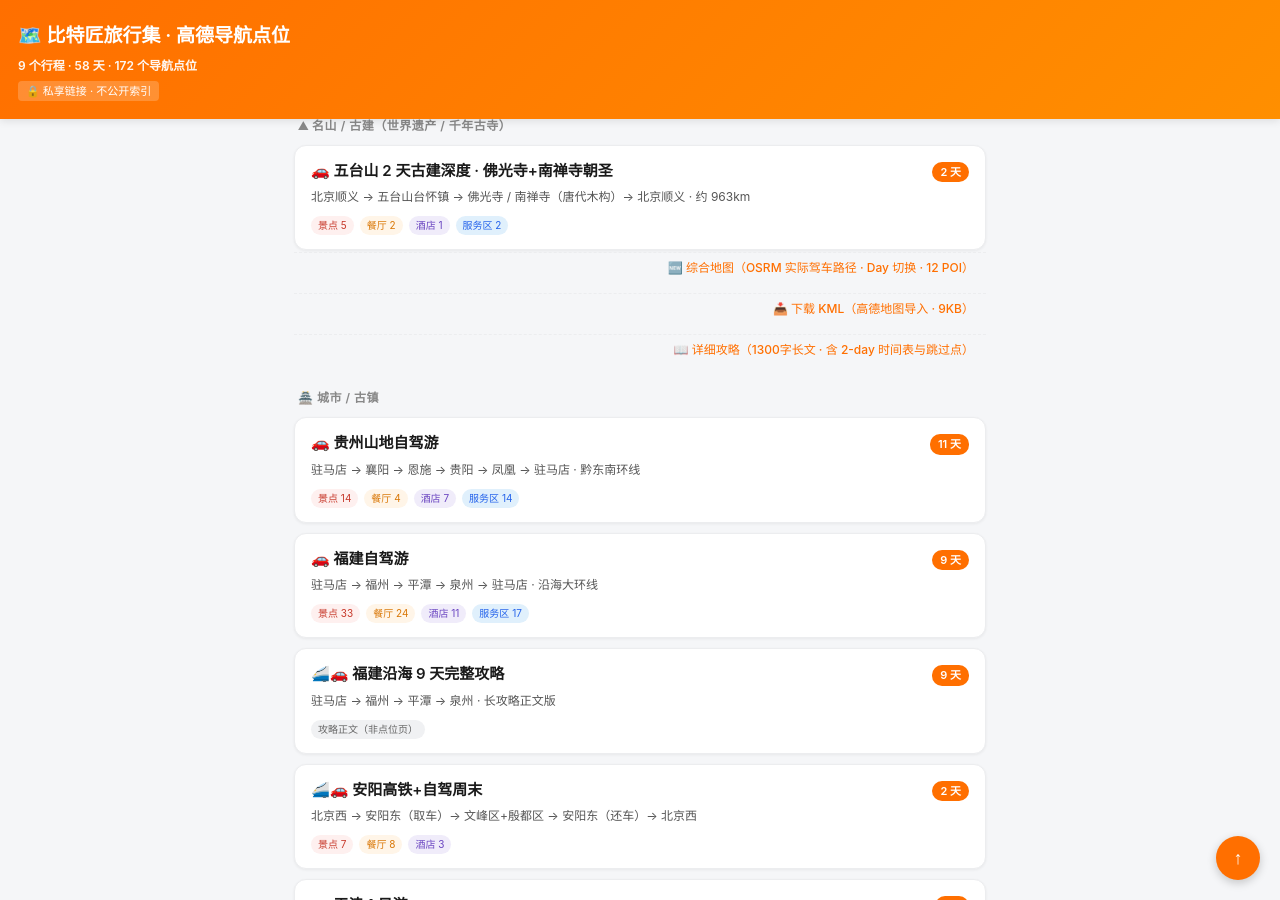
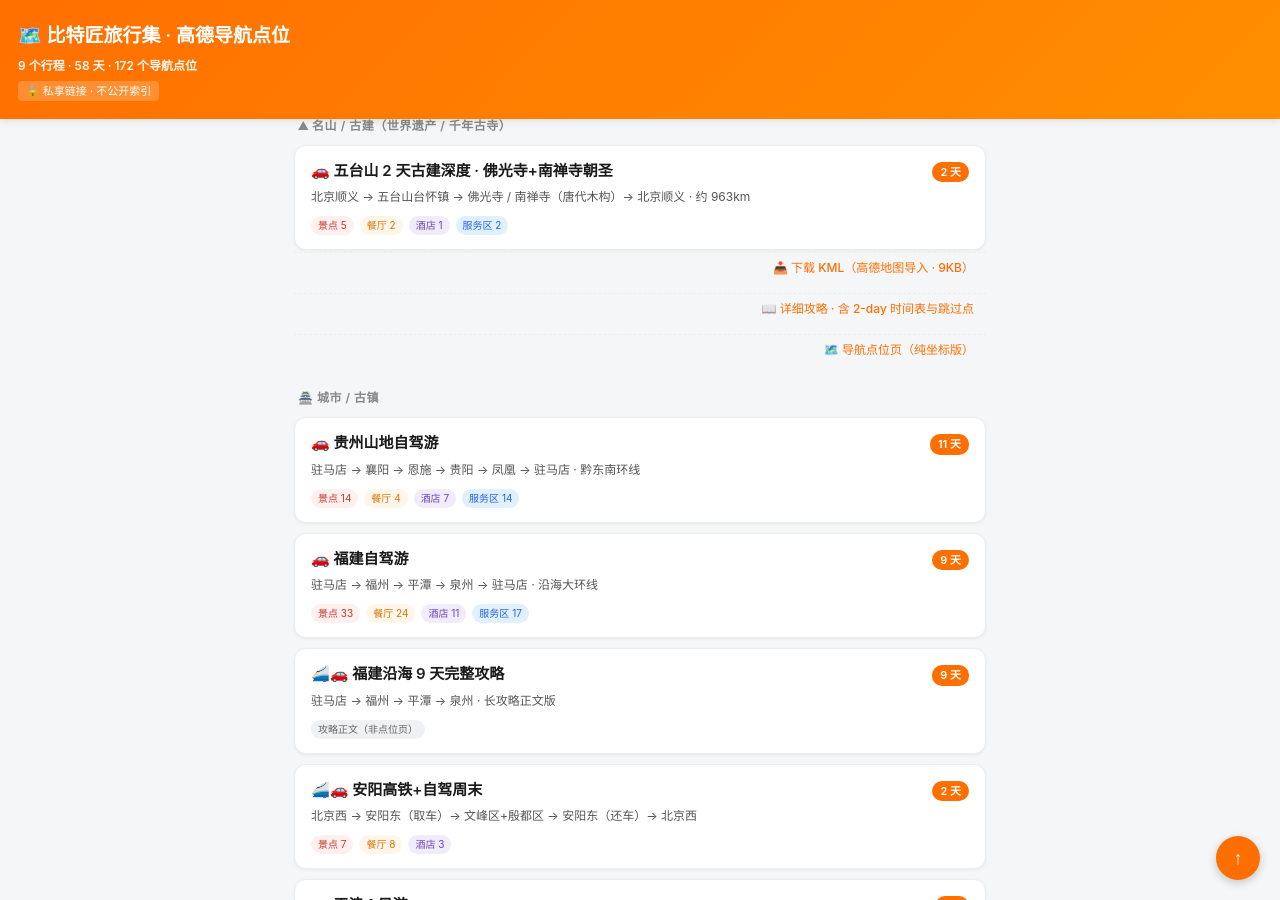
Before and after one commit to DuRunzhe/durunzhe.github.io, a Jekyll site: the page trips.html, which Jekyll copies as it is, in a window 1280 px wide and 900 px high, scrolled down 307 px. Built offline with Jekyll 4.4.1, drawn with Linux system fonts in a browser that asks for light colours.

Commit message:
feat(trip-plan): 五台山导航页关联trips.html+模板更新

```diff
--- a/trips.html
+++ b/trips.html
@@ -219,7 +219,7 @@
   <div class="cat">⛰ 名山 / 古建（世界遗产 / 千年古寺）</div>
   <div class="cards">
 
-    <a class="trip" href="wutaishan-trip-map.html">
+    <a class="trip" href="wutaishan-trip-map-v5.html">
       <div class="trip-head">
         <div class="trip-title">🚗 五台山 2 天古建深度 · 佛光寺+南禅寺朝圣</div>
         <span class="trip-days">2 天</span>
@@ -232,9 +232,9 @@
         <span class="stat service">服务区 2</span>
       </div>
     </a>
-    <a class="trip-read" href="wutaishan-trip-map-v5.html" target="_blank">🆕 综合地图（OSRM 实际驾车路径 · Day 切换 · 12 POI）</a>
     <a class="trip-read" href="wutaishan-trip.kml" download>📥 下载 KML（高德地图导入 · 9KB）</a>
-    <a class="trip-read" href="/trip/self-drive/2026/07/23/wutaishan-2day-classic.html" target="_blank">📖 详细攻略（1300字长文 · 含 2-day 时间表与跳过点）</a>
+    <a class="trip-read" href="/trip/self-drive/2026/07/23/wutaishan-2day-classic.html" target="_blank">📖 详细攻略 · 含 2-day 时间表与跳过点</a>
+    <a class="trip-read" href="wutaishan-foguangsi-trip-map-v2.html" target="_blank">🗺️ 导航点位页（纯坐标版）</a>
 
   </div>
 
```
Also changed, not shown: _templates/trip-map-template.html (+30 -2 lines), .tmp-nav/amap-1-beijing-foguang.png (added).
